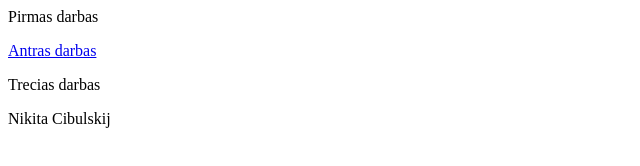
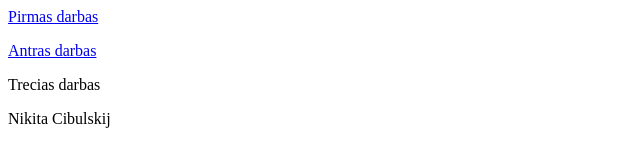
Before and after one commit to Nikitacibuls/Nikitacibuls.github.io, a plain HTML site: page index.html in a window 1280 px wide. Shown: the whole page, without its empty margins (0-640 px from the left). Drawn offline with Linux system fonts and the light colour scheme.

Commit message:
Update index.html

```diff
--- a/index.html
+++ b/index.html
@@ -3,7 +3,7 @@
           <meta charset="utf-8">
     </head>
     <body>
-      <p> <a href="kelionė/kelione.html"> </a> Pirmas darbas </p>
+      <p> <a href="kelionė/kelione.html"> Pirmas darbas </a> </p>
       <p> <a href="receptukas/index.html"> Antras darbas </a> </p>
       <p> Trecias darbas </p>
       <p> Nikita Cibulskij </p>
```
